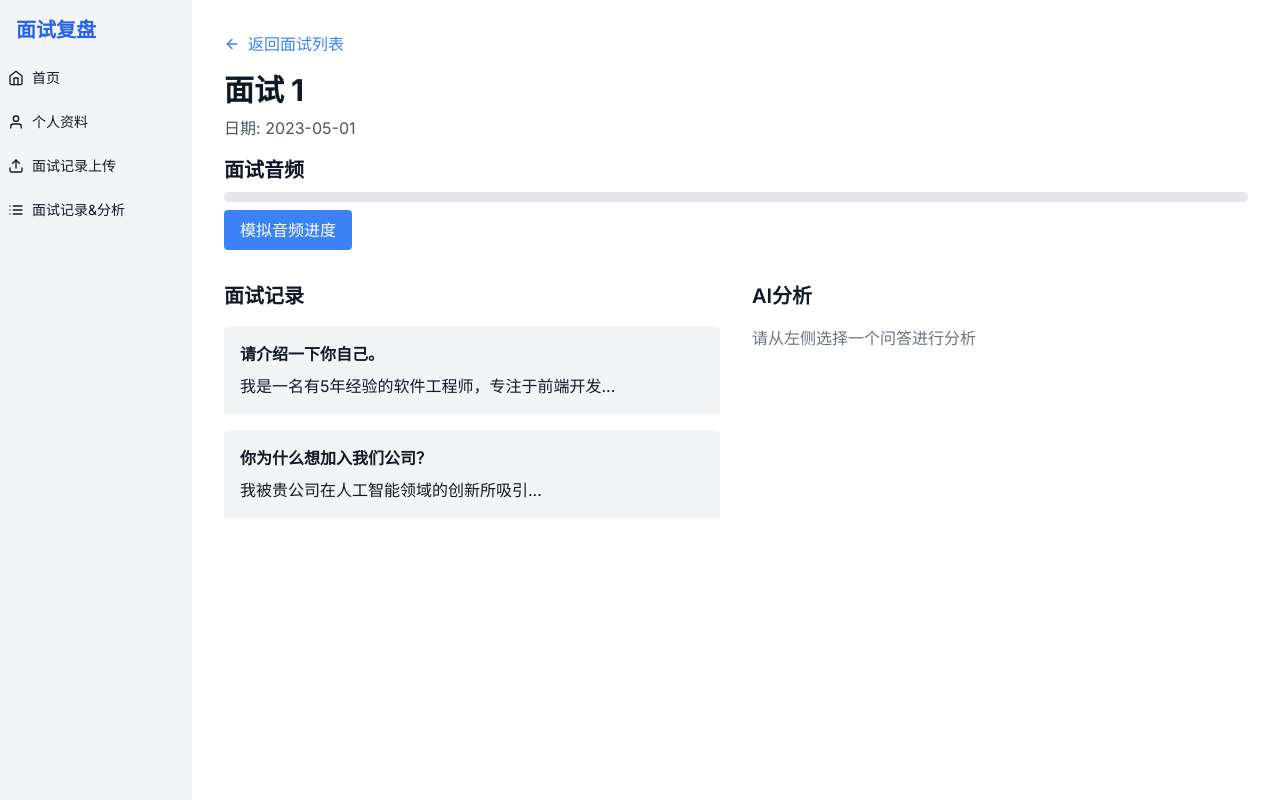
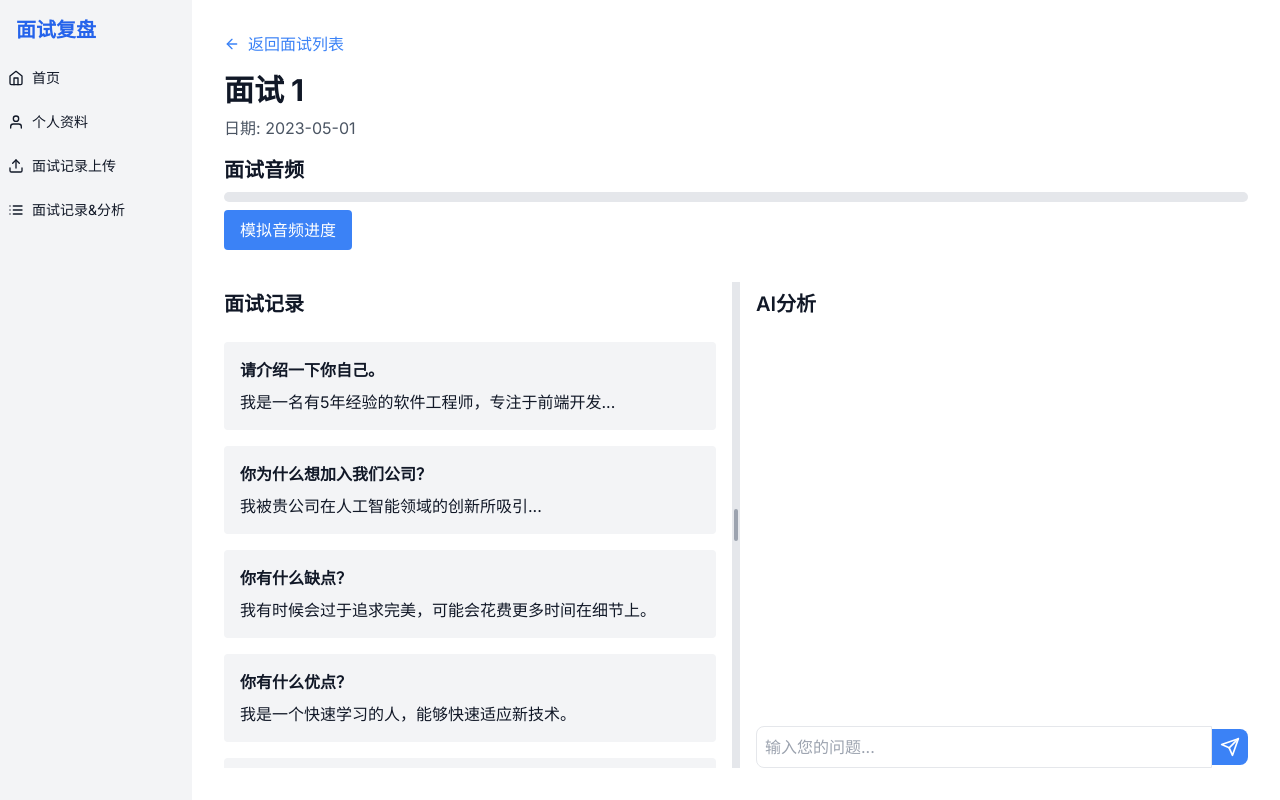
Before and after one commit to Infinite-eve/Interview, a Next.js app: page /interview/1 in a window 1280 px wide. Built offline with nearby package versions, Linux system fonts and the light colour scheme.

Commit message:
add chat function

```diff
--- a/app/interview/[id]/page.tsx
+++ b/app/interview/[id]/page.tsx
@@ -1,9 +1,11 @@
 'use client';
+
+// 本页面为模拟页面，实际使用时需要调用AI API 展示选中list中的问题和AI回答
 
 import { useParams } from 'next/navigation';
 import Link from 'next/link';
-import { useState, useEffect } from 'react';
-import { ArrowLeft } from 'react-feather'; // 导入箭头图标
+import { useState, useEffect, useCallback, FormEvent } from 'react';
+import { ArrowLeft, Send } from 'react-feather'; // 导入Send图标
 
 interface QA {
   id: number;
@@ -18,6 +20,12 @@ interface Interview {
   qaList: QA[];
 }
 
+interface Message {
+  role: 'user' | 'assistant';
+  content: string;
+  options?: string[];
+}
+
 export default function InterviewDetail() {
   const params = useParams();
   const { id } = params;
@@ -26,6 +34,8 @@ export default function InterviewDetail() {
   const [audioProgress, setAudioProgress] = useState(0);
   const [selectedQA, setSelectedQA] = useState<QA | null>(null);
   const [aiAnalysis, setAiAnalysis] = useState<string>('');
+  const [messages, setMessages] = useState<Message[]>([]);
+  const [input, setInput] = useState('');
 
   useEffect(() => {
     // 模拟从API获取面试数据
@@ -38,6 +48,10 @@ export default function InterviewDetail() {
         qaList: [
           { id: 1, question: "请介绍一下你自己。", answer: "我是一名有5年经验的软件工程师，专注于前端开发..." },
           { id: 2, question: "你为什么想加入我们公司？", answer: "我被贵公司在人工智能领域的创新所吸引..." },
+          { id: 3, question: "你有什么缺点？", answer: "我有时候会过于追求完美，可能会花费更多时间在细节上。" },
+          { id: 4, question: "你有什么优点？", answer: "我是一个快速学习的人，能够快速适应新技术。" },
+          { id: 5, question: "你有什么职业规划？", answer: "我希望能够在贵公司获得更多成长，成为一名技术专家。" },
+          { id: 6, question: "请回答TCP三次握手", answer: "TCP三次握手是TCP协议建立连接的过程，包括三次数据包交换。" },
         ]
       };
       setInterview(mockInterview);
@@ -48,19 +62,98 @@ export default function InterviewDetail() {
 
   const handleQASelect = (qa: QA) => {
     setSelectedQA(qa);
-    // 这里应该调用AI分析API，现在我们只是模拟一个响应
-    setAiAnalysis("AI正在分析您的回答...");
+    const newMessage: Message = {
+      role: 'user',
+      content: `我选择了问题: "${qa.question}"`
+    };
+    const aiResponse: Message = {
+      role: 'assistant',
+      content: `您已选中问题"${qa.question}"，您有什么想要了解的？`,
+      options: ['评价', '参考答案']
+    };
+    setMessages(prevMessages => [...prevMessages, newMessage, aiResponse]);
+  };
+
+  const handleOptionSelect = (option: string) => {
+    if (!selectedQA) return;
+
+    let content = '';
+    if (option === '评价') {
+      content = `请评价我对问题"${selectedQA.question}"的回答：${selectedQA.answer}`;
+    } else if (option === '参考答案') {
+      content = `请为问题"${selectedQA.question}"提供一个参考答案。`;
+    }
+
+    const newMessage: Message = { role: 'user', content };
+    const aiResponse: Message = { role: 'assistant', content: 'AI正在分析您的请求...' };
+    setMessages(prevMessages => [...prevMessages, newMessage, aiResponse]);
+
+    // 这里应该调用实际的AI API
     setTimeout(() => {
-      setAiAnalysis("您的回答简洁明了，但可以更具体地提到您的技能如何与公司的需求相匹配。建议您可以举一个具体的项目例子来说明您的能力。");
+      setMessages(prevMessages => [
+        ...prevMessages.slice(0, -1),
+        { role: 'assistant', content: `这是对于"${option}"的模拟AI回复。在实际应用中,这里应该是基于您的请求生成的真实AI回答。` }
+      ]);
     }, 1000);
   };
+
+  const handleSubmit = (e: FormEvent) => {
+    e.preventDefault();
+    if (!input.trim()) return;
+
+    const newMessages: Message[] = [
+      ...messages,
+      { role: 'user', content: input },
+      { role: 'assistant', content: 'AI正在分析您的问题...' }
+    ];
+    setMessages(newMessages);
+    setInput('');
+
+    // 这里应该调用实际的AI API
+    setTimeout(() => {
+      setMessages(prevMessages => [
+        ...prevMessages.slice(0, -1),
+        { role: 'assistant', content: '这是一个模拟的AI回复。在实际应用中,这里应该是基于您的问题生成的真实AI回答。' }
+      ]);
+    }, 1000);
+  };
+
+  const [leftWidth, setLeftWidth] = useState(50); // 左侧区域宽度百分比
+  const [isDragging, setIsDragging] = useState(false);
+
+  const handleMouseDown = useCallback(() => {
+    setIsDragging(true);
+  }, []);
+
+  const handleMouseUp = useCallback(() => {
+    setIsDragging(false);
+  }, []);
+
+  const handleMouseMove = useCallback(
+    (e: MouseEvent) => {
+      if (isDragging) {
+        const newWidth = (e.clientX / window.innerWidth) * 100;
+        setLeftWidth(Math.max(20, Math.min(80, newWidth)));
+      }
+    },
+    [isDragging]
+  );
+
+  useEffect(() => {
+    document.addEventListener('mousemove', handleMouseMove);
+    document.addEventListener('mouseup', handleMouseUp);
+    return () => {
+      document.removeEventListener('mousemove', handleMouseMove);
+      document.removeEventListener('mouseup', handleMouseUp);
+    };
+  }, [handleMouseMove, handleMouseUp]);
 
   if (!interview) {
     return <div className="p-8">加载中...</div>;
   }
 
   return (
-    <div className="p-8">
+    <div className="p-8 h-full flex flex-col">
       <Link href="/interview-list" className="mb-4 inline-flex items-center text-blue-500 hover:text-blue-600">
         <ArrowLeft className="w-4 h-4 mr-2" />
         返回面试列表
@@ -87,14 +180,15 @@ export default function InterviewDetail() {
       </div>
 
       {/* 面试记录和分析区 */}
-      <div className="flex gap-8">
+      <div className="flex gap-0 relative flex-1 overflow-hidden">
         {/* 面试问答记录 */}
-        <div className="w-1/2">
-          <h2 className="text-xl font-semibold mb-4">面试记录</h2>
+        <div style={{ width: `${leftWidth}%` }} className="overflow-y-auto pr-4 h-full">
+          <h2 className="text-xl font-semibold mb-4 sticky top-0 bg-white py-2">面试记录</h2>
+          <div className="space-y-4">
             {interview.qaList.map((qa) => (
               <div
                 key={qa.id}
-              className={`mb-4 p-4 rounded cursor-pointer ${selectedQA?.id === qa.id ? 'bg-blue-100' : 'bg-gray-100'}`}
+                className={`p-4 rounded cursor-pointer ${selectedQA?.id === qa.id ? 'bg-blue-100' : 'bg-gray-100'}`}
                 onClick={() => handleQASelect(qa)}
               >
                 <p className="font-semibold">{qa.question}</p>
@@ -102,20 +196,55 @@ export default function InterviewDetail() {
               </div>
             ))}
           </div>
+        </div>
+
+        {/* 可拖动的分隔线 */}
+        <div
+          className="w-2 bg-gray-200 hover:bg-blue-500 transition-colors duration-300 cursor-col-resize relative"
+          onMouseDown={handleMouseDown}
+        >
+          <div className="absolute top-1/2 left-1/2 transform -translate-x-1/2 -translate-y-1/2">
+            <div className="w-1 h-8 bg-gray-400 rounded-full"></div>
+          </div>
+        </div>
 
         {/* AI分析区 */}
-        <div className="w-1/2">
-          <h2 className="text-xl font-semibold mb-4">AI分析</h2>
-          {selectedQA ? (
-            <div className="bg-gray-100 p-4 rounded">
-              <p className="font-semibold mb-2">问题：{selectedQA.question}</p>
-              <p className="mb-4">您的回答：{selectedQA.answer}</p>
-              <h3 className="font-semibold mb-2">AI分析：</h3>
-              <p>{aiAnalysis}</p>
+        <div style={{ width: `${100 - leftWidth}%` }} className="overflow-y-auto pl-4 h-full flex flex-col">
+          <h2 className="text-xl font-semibold mb-4 sticky top-0 bg-white py-2">AI分析</h2>
+          <div className="flex-1 overflow-y-auto mb-4">
+            {messages.map((message, index) => (
+              <div key={index} className={`mb-4 ${message.role === 'user' ? 'text-right' : 'text-left'}`}>
+                <div className={`inline-block p-2 rounded-lg ${message.role === 'user' ? 'bg-blue-100' : 'bg-gray-100'}`}>
+                  {message.content}
+                  {message.role === 'assistant' && 'options' in message && message.options && (
+                    <div className="mt-2 space-x-2">
+                      {message.options.map((option: string) => (
+                        <button
+                          key={option}
+                          onClick={() => handleOptionSelect(option)}
+                          className="bg-blue-500 text-white px-2 py-1 rounded text-sm hover:bg-blue-600"
+                        >
+                          {option}
+                        </button>
+                      ))}
                     </div>
-          ) : (
-            <p className="text-gray-500">请从左侧选择一个问答进行分析</p>
                   )}
+                </div>
+              </div>
+            ))}
+          </div>
+          <form onSubmit={handleSubmit} className="flex items-center">
+            <input
+              type="text"
+              value={input}
+              onChange={(e) => setInput(e.target.value)}
+              placeholder="输入您的问题..."
+              className="flex-1 p-2 border rounded-l-lg focus:outline-none focus:ring-2 focus:ring-blue-500"
+            />
+            <button type="submit" className="bg-blue-500 text-white p-2 rounded-r-lg hover:bg-blue-600">
+              <Send size={20} />
+            </button>
+          </form>
         </div>
       </div>
     </div>
--- a/app/page.tsx
+++ b/app/page.tsx
@@ -5,7 +5,7 @@ export default function Home() {
     <div className="container mx-auto px-4 py-8">
       <h1 className="text-4xl font-bold mb-6 text-blue-600">欢迎使用面试复盘应用</h1>
       <p className="mb-4 text-gray-700">
-        这个应用可以帮助您上传面试音频，获取AI分析和建议，提高您的面试技巧。
+        您可以通过上传面试音频，获取AI分析和建议，以提高您的面试技巧。祝您面试顺利！
       </p>
       <div className="bg-gray-100 p-6 rounded-lg shadow-lg">
         <h2 className="text-2xl font-semibold mb-4 text-blue-500">开始使用：</h2>
--- /dev/null
+++ b/postcss.config.js
@@ -0,0 +1,6 @@
+module.exports = {
+  plugins: {
+    tailwindcss: {},
+    autoprefixer: {},
+  },
+}
```
Lines whose indentation alone changed are shown as unchanged.
